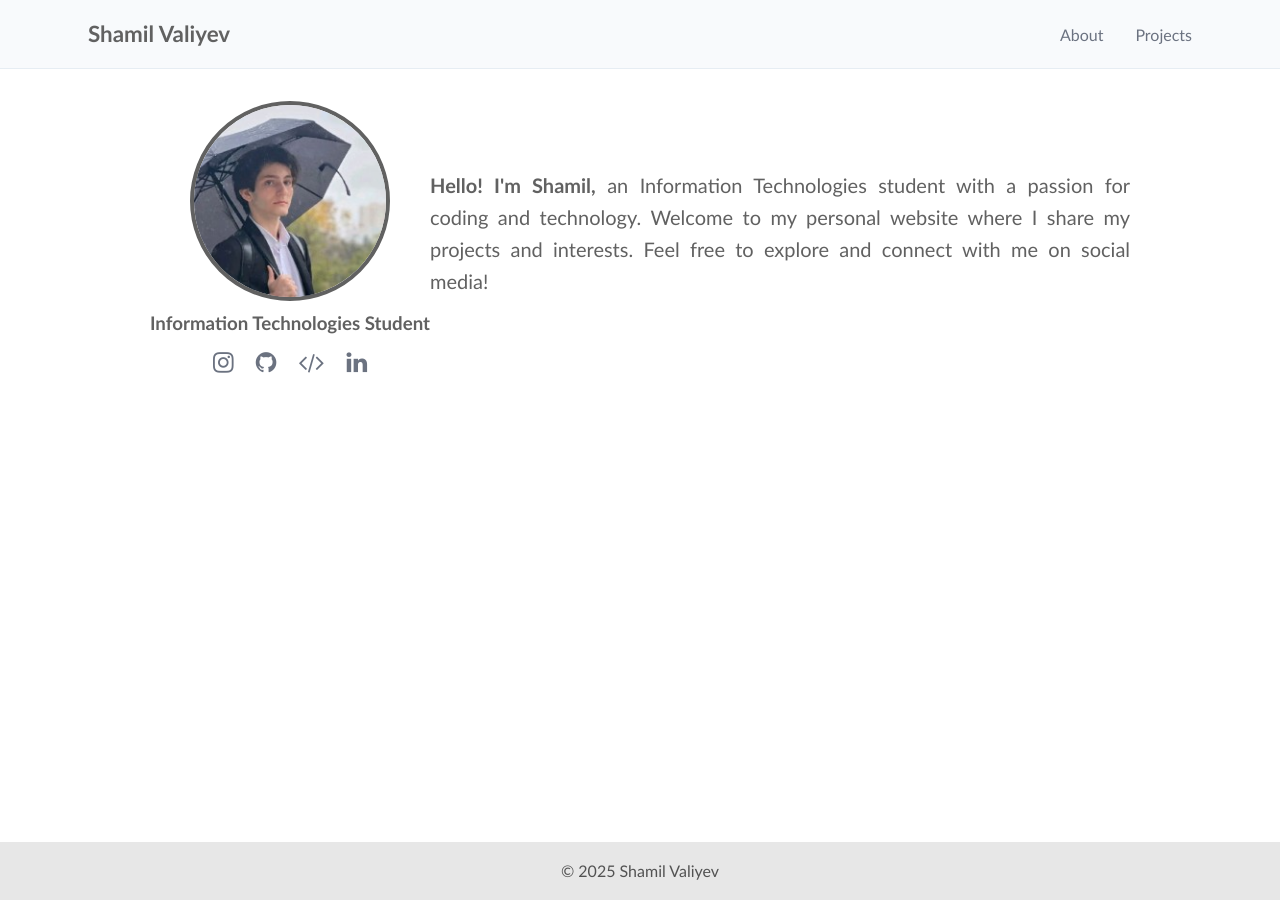
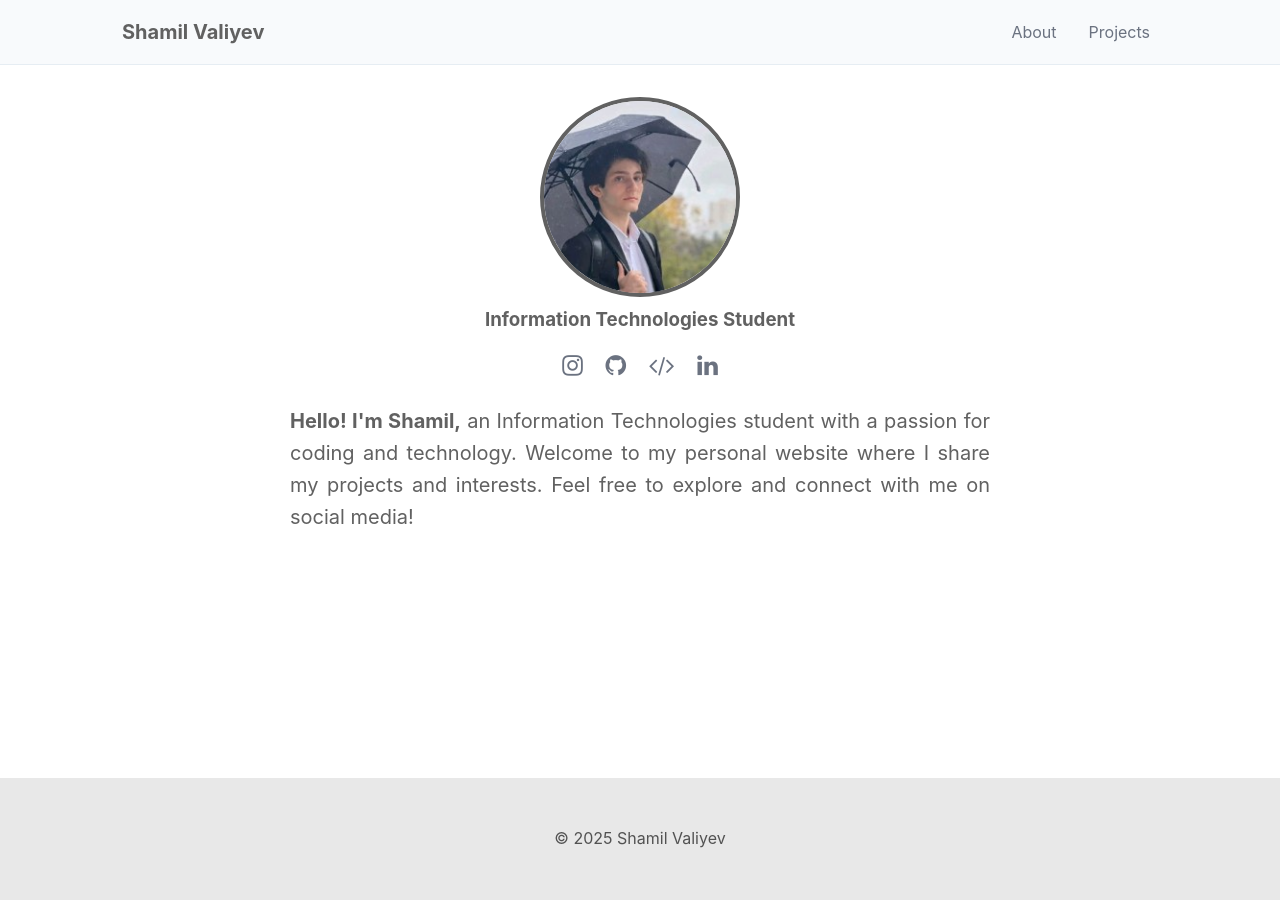
Before and after one commit to TheShamil35/theshamil35.github.io, a Jekyll site: the page built from index.html, in a window 1280 px wide. Built offline with Jekyll 4.4.1, drawn with Linux system fonts in a browser that asks for light colours.

Commit message:
main.cc refactor

```diff
--- a/assets/main.css
+++ b/assets/main.css
@@ -1,32 +1,28 @@
+/* Main stylesheet - cleaned and consistent */
+
+/* Custom scrollbar */
 ::-webkit-scrollbar {
   width: 8px;
-  /* Adjust width for vertical scrollbar */
   height: 12px;
-  /* Adjust height for horizontal scrollbar */
 }
 
-/* Target the scrollbar track (background) */
 ::-webkit-scrollbar-track {
   background: #f1f1f1;
   border-radius: 10px;
 }
 
-/* Target the scrollbar thumb (draggable handle) */
 ::-webkit-scrollbar-thumb {
   background: #888;
   border-radius: 10px;
 }
 
-/* Change thumb color on hover */
 ::-webkit-scrollbar-thumb:hover {
   background: #555;
 }
 
-/* Style the scrollbar corner when both scrollbars are present */
 ::-webkit-scrollbar-corner {
   background: #ccc;
 }
-
 
 :root {
   --accent: #616161;
@@ -37,7 +33,6 @@
 
 * {
   box-sizing: border-box;
-  font-family: 'Trebuchet MS', 'Lucida Sans Unicode', 'Lucida Grande', 'Lucida Sans', Arial, sans-serif, system-ui, -apple-system, 'Segoe UI', Roboto, 'Helvetica Neue', Arial;
 }
 
 html,
@@ -45,43 +40,65 @@
   height: 100%;
   display: flex;
   flex-direction: column;
-}
-
-
-body {
   margin: 0;
   font-family: Inter, system-ui, -apple-system, 'Segoe UI', Roboto, 'Helvetica Neue', Arial;
   color: #111827;
-  background: #fff;
+  background: var(--bg);
   line-height: 1.6;
   min-height: 100vh;
-
 }
 
+/* Layout wrapper */
 .wrapper {
+  max-width: 1100px;
   margin: 0 auto;
-  padding: 1rem;
-  padding-left: 5rem;
-  padding-right: calc(5rem + var(--scrollbar-width, 0px));
-  display: flex;
-  align-items: center;
-  justify-content: space-between;
+  padding: 1rem 2rem;
 }
 
 /* Header */
 .site-header {
   position: sticky;
-  top: 0px;
+  top: 0;
   background: var(--surface);
-  border-bottom: 1px solid #e6edf3
+  border-bottom: 1px solid #e6edf3;
+  z-index: 40;
 }
 
 .header-inner {
   display: flex;
   align-items: center;
   justify-content: space-between;
+  gap: 1rem;
 }
 
+.site-brand {
+  font-weight: 700;
+  color: var(--accent);
+  text-decoration: none;
+  font-size: 1.25rem;
+}
+
+.main-nav ul {
+  list-style: none;
+  margin: 0;
+  padding: 0;
+  display: flex;
+  gap: 1rem;
+}
+
+.main-nav a {
+  color: var(--muted);
+  text-decoration: none;
+  padding: 0.35rem 0.5rem;
+  border-radius: 6px;
+}
+
+.main-nav a:hover {
+  color: var(--accent);
+  background: rgba(11, 132, 255, 0.06);
+}
+
+/* Site body */
 .site-body {
   flex: 1;
   display: flex;
@@ -89,47 +106,17 @@
   align-items: center;
 }
 
-.site-brand {
-  padding: 0 0.5rem;
-  font-weight: 700;
-  color: var(--accent);
-  text-decoration: none;
-  font-size: 1.4rem
-}
-
-.main-nav ul {
-  list-style: none;
-  margin: 0;
-  padding: 0;
-  display: flex;
-  gap: 1rem
-}
-
-.main-nav a {
-  color: var(--muted);
-  text-decoration: none;
-  padding: 0.35rem 0.5rem;
-  border-radius: 6px
-}
-
-.main-nav a:hover {
-  color: var(--accent);
-  background: rgba(11, 132, 255, 0.06)
-}
-
+/* Profile */
 .profile {
   display: flex;
   flex-direction: column;
   align-items: center;
   margin-top: 1rem;
   color: var(--accent);
-
 }
 
 .profile h3 {
   margin: 0.5rem 0 0.25rem 0;
-  transition: transform 0.3s ease;
-
 }
 
 .profile-photo {
@@ -140,10 +127,9 @@
   border: 4px solid var(--accent);
 }
 
-
 .social-links {
   font-size: 1.5rem;
-
+  margin-top: 0.5rem;
 }
 
 .social-links a {
@@ -152,13 +138,7 @@
   text-decoration: none;
 }
 
-.social-links img {
-  width: 1.5rem;
-  height: 1.5rem;
-}
-
 .profile-about {
-
   max-width: 700px;
   font-size: 20px;
   text-align: justify;
@@ -167,14 +147,17 @@
 
 /* Footer */
 .site-footer {
-  background: #00000018;
+  background: rgba(0,0,0,0.09);
   color: #525252;
-  padding: 0;
-  margin-top: auto
+  padding: 2rem 0;
+  margin-top: auto;
 }
 
 .footer-inner {
   display: flex;
+  gap: 2rem;
+  align-items: flex-start;
+  justify-content: space-between;
 }
 
 .footer-credit p {
@@ -183,91 +166,12 @@
 }
 
 .site-footer a {
-  color: #dbeafe
+  color: #dbeafe;
 }
 
-/* Responsive */
-@media (max-width:640px) {
-  .wrapper {
-    padding: 1rem
-  }
-
-  .header-inner {
-    flex-direction: column;
-    align-items: center;
-  }
-
-  .main-nav ul {
-    gap: 0.5rem
-  }
-}
-
-
-@keyframes move {
-  0% {}
-}
-
-/* About page specific styles */
-.about-grid {
-  display: grid;
-  grid-template-columns: 220px 1fr;
-  gap: 1.5rem;
-  align-items: center
-}
-
-.about-photo .profile-photo {
-  width: 220px;
-  height: 220px;
-  border-radius: 14px;
-  border-radius: 50%;
-  border: 4px solid var(--accent)
-}
-
-.about-intro h1 {
-  margin: 0 0 0.5rem;
-  font-size: 2rem
-}
-
+/* Utilities and small components */
 .lead {
   color: var(--muted);
-  font-size: 1.05rem;
-  margin-bottom: 0.75rem
-}
-
-.skills {
-  display: flex;
-  flex-wrap: wrap;
-  gap: 0.5rem
-}
-
-.skill {
-  background: #f1f5f9;
-  border: 1px solid #e6eef8;
-  padding: 0.35rem 0.6rem;
-  border-radius: 999px;
-  font-size: 0.9rem;
-  color: var(--accent)
-}
-
-.timeline {
-  list-style: none;
-  padding: 0;
-  margin: 0
-}
-
-.timeline li {
-  padding: 0.75rem 0;
-  border-bottom: 1px dashed #eef4fb
-}
-
-.timeline .muted {
-  color: var(--muted);
-  font-size: 0.9rem
-}
-
-.contact-me a {
-  color: var(--accent);
-  font-weight: 600
 }
 
 .cta {
@@ -276,38 +180,97 @@
   color: #fff;
   padding: 0.45rem 0.85rem;
   border-radius: 8px;
-  text-decoration: none
+  text-decoration: none;
 }
 
-.cta:hover {
-  opacity: 0.95
+.cta:hover { opacity: 0.95; }
+
+/* About page */
+.about-grid {
+  display: grid;
+  grid-template-columns: 220px 1fr;
+  gap: 1.5rem;
+  align-items: center;
 }
 
-@media (max-width:800px) {
-  .about-grid {
-    grid-template-columns: 1fr;
-    grid-template-rows: auto
-  }
+.about-photo .profile-photo {
+  width: 220px;
+  height: 220px;
+  border-radius: 50%;
+  border: 4px solid var(--accent);
+}
 
-  .about-photo {
-    display: flex;
-    justify-content: center
-  }
+.about-intro h1 { margin: 0 0 0.5rem; font-size: 2rem; }
+
+.lead { font-size: 1.05rem; margin-bottom: 0.75rem; }
+
+.skills { display: flex; flex-wrap: wrap; gap: 0.5rem; }
+
+.skill {
+  background: #f1f5f9;
+  border: 1px solid #e6eef8;
+  padding: 0.35rem 0.6rem;
+  border-radius: 999px;
+  font-size: 0.9rem;
+  color: var(--accent);
+}
+
+.timeline { list-style: none; padding: 0; margin: 0; }
+
+.timeline li { padding: 0.75rem 0; border-bottom: 1px dashed #eef4fb; }
+
+.timeline .muted { color: var(--muted); font-size: 0.9rem; }
+
+.contact-me a { color: var(--accent); font-weight: 600; }
+
+@media (max-width: 800px) {
+  .about-grid { grid-template-columns: 1fr; grid-template-rows: auto; }
+  .about-photo { display:flex; justify-content:center; }
 }
 
 /* Projects page styles */
-.projects-hero{margin-bottom:2rem;text-align:center}
-.projects-hero h1{font-size:2.2rem;margin-bottom:0.5rem}
-.projects-hero .lead{color:var(--muted);font-size:1.1rem}
-.projects-grid{display:grid;grid-template-columns:repeat(auto-fit,minmax(260px,1fr));gap:2rem;margin-bottom:2rem}
-.project-card{background:#fff;border:1px solid #e6edf3;border-radius:12px;padding:1.5rem;box-shadow:0 2px 8px rgba(0,0,0,0.04);display:flex;flex-direction:column;align-items:flex-start;transition:transform 0.15s,box-shadow 0.15s}
-.project-card:hover{transform:translateY(-6px);box-shadow:0 8px 24px rgba(0,0,0,0.08)}
-.project-card h3{margin:0 0 0.5rem;font-size:1.2rem;color:var(--accent)}
-.project-card p{margin:0 0 1rem 0;color:#444}
-.card-link{margin-top:auto;background:var(--accent);color:#fff;padding:0.45rem 0.85rem;border-radius:6px;text-decoration:none;font-weight:500;transition:background 0.15s}
-.card-link:hover{background:#333}
+.projects-hero { margin-bottom: 2rem; text-align: center; }
+.projects-hero h1 { font-size: 2.2rem; margin-bottom: 0.5rem; }
+.projects-hero .lead { color: var(--muted); font-size: 1.1rem; }
 
-@media (max-width:640px){
-  .projects-hero h1{font-size:1.6rem}
-  .project-card{padding:1rem}
+.projects-grid {
+  display: grid;
+  grid-template-columns: repeat(auto-fit, minmax(260px, 1fr));
+  gap: 2rem;
+  margin-bottom: 2rem;
 }
+
+.project-card {
+  background: #fff;
+  border: 1px solid #e6edf3;
+  border-radius: 12px;
+  padding: 1.5rem;
+  box-shadow: 0 2px 8px rgba(0,0,0,0.04);
+  display:flex;
+  flex-direction:column;
+  align-items:flex-start;
+  transition: transform 0.15s, box-shadow 0.15s;
+}
+
+.project-card:hover { transform: translateY(-6px); box-shadow: 0 8px 24px rgba(0,0,0,0.08); }
+.project-card h3 { margin: 0 0 0.5rem; font-size: 1.2rem; color: var(--accent); }
+.project-card p { margin: 0 0 1rem 0; color: #444; }
+.card-link {
+  margin-top: auto;
+  background: var(--accent);
+  color: #fff;
+  padding: 0.45rem 0.85rem;
+  border-radius: 6px;
+  text-decoration: none;
+  font-weight: 500;
+  transition: background 0.15s;
+}
+.card-link:hover { background: #333; }
+
+@media (max-width: 640px) {
+  .wrapper { padding: 1rem; }
+  .header-inner { flex-direction: column; align-items: center; }
+  .main-nav ul { gap: 0.5rem; }
+  .projects-hero h1 { font-size: 1.6rem; }
+  .project-card { padding: 1rem; }
+}
```
